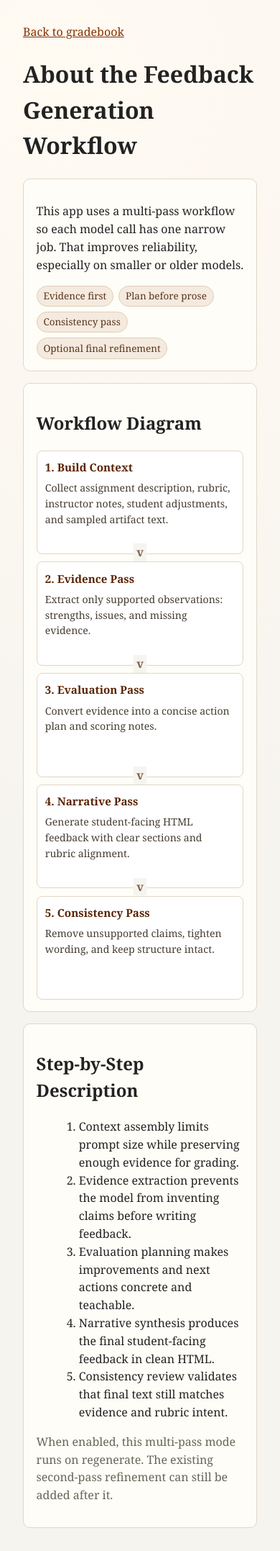
After one commit to gperdrizet/feedback, a Django app: page /about/ in a window 390 px wide. The commit adds this page. Shown: the whole page at 72% size. Run offline with Django 5.2, Linux system fonts and the light colour scheme; some libraries are stand-ins or nearby versions.

Commit message:
Add detailed multi-pass feedback workflow, About page, and draft mode indicators

```diff
--- /dev/null
+++ b/grading/templates/grading/about.html
@@ -0,0 +1,150 @@
+<!doctype html>
+<html lang="en">
+<head>
+  <meta charset="utf-8">
+  <link rel="icon" href="/favicon.ico">
+  <title>About Feedback Generation Workflow</title>
+  <style>
+    :root {
+      --bg: #f6f4ef;
+      --panel: #fffdf7;
+      --ink: #222;
+      --muted: #665;
+      --accent: #8a3200;
+      --line: #dfd7c8;
+      --chip: #f4eadf;
+    }
+    body {
+      font-family: Georgia, serif;
+      margin: 2rem;
+      background: radial-gradient(circle at 20% 5%, #fffaf2, var(--bg) 55%);
+      color: var(--ink);
+      line-height: 1.55;
+    }
+    a { color: var(--accent); }
+    .panel {
+      background: var(--panel);
+      border: 1px solid var(--line);
+      border-radius: 10px;
+      padding: 1rem 1.1rem;
+      margin-bottom: 1rem;
+    }
+    .diagram {
+      display: grid;
+      grid-template-columns: repeat(5, minmax(120px, 1fr));
+      gap: 0.65rem;
+      align-items: stretch;
+      margin-top: 0.8rem;
+    }
+    .step {
+      border: 1px solid var(--line);
+      border-radius: 8px;
+      background: #fff;
+      padding: 0.7rem;
+      position: relative;
+      min-height: 120px;
+    }
+    .step h3 {
+      font-size: 0.95rem;
+      margin: 0 0 0.35rem;
+      color: #5a2300;
+    }
+    .step p {
+      font-size: 0.88rem;
+      margin: 0;
+      color: #453d33;
+    }
+    .step::after {
+      content: "->";
+      position: absolute;
+      right: -0.55rem;
+      top: 50%;
+      transform: translateY(-50%);
+      color: #7b644f;
+      font-weight: bold;
+      background: var(--bg);
+      padding: 0 0.25rem;
+    }
+    .step:last-child::after { content: ""; }
+    .chips {
+      display: flex;
+      gap: 0.45rem;
+      flex-wrap: wrap;
+      margin-top: 0.6rem;
+    }
+    .chip {
+      border-radius: 999px;
+      border: 1px solid #e2cdb6;
+      background: var(--chip);
+      padding: 0.2rem 0.55rem;
+      font-size: 0.84rem;
+      color: #5b3519;
+    }
+    .muted { color: var(--muted); }
+    ol { margin: 0.35rem 0 0 1.2rem; }
+    @media (max-width: 1050px) {
+      .diagram { grid-template-columns: 1fr; }
+      .step::after {
+        content: "v";
+        right: 50%;
+        top: auto;
+        bottom: -0.7rem;
+        transform: translateX(50%);
+      }
+      .step:last-child::after { content: ""; }
+    }
+  </style>
+</head>
+<body>
+  <p><a href="{% url 'grading:gradebook' %}">Back to gradebook</a></p>
+  <h1>About the Feedback Generation Workflow</h1>
+
+  <div class="panel">
+    <p>This app uses a multi-pass workflow so each model call has one narrow job. That improves reliability, especially on smaller or older models.</p>
+    <div class="chips">
+      <span class="chip">Evidence first</span>
+      <span class="chip">Plan before prose</span>
+      <span class="chip">Consistency pass</span>
+      <span class="chip">Optional final refinement</span>
+    </div>
+  </div>
+
+  <div class="panel">
+    <h2>Workflow Diagram</h2>
+    <div class="diagram" aria-label="Feedback generation workflow diagram">
+      <div class="step">
+        <h3>1. Build Context</h3>
+        <p>Collect assignment description, rubric, instructor notes, student adjustments, and sampled artifact text.</p>
+      </div>
+      <div class="step">
+        <h3>2. Evidence Pass</h3>
+        <p>Extract only supported observations: strengths, issues, and missing evidence.</p>
+      </div>
+      <div class="step">
+        <h3>3. Evaluation Pass</h3>
+        <p>Convert evidence into a concise action plan and scoring notes.</p>
+      </div>
+      <div class="step">
+        <h3>4. Narrative Pass</h3>
+        <p>Generate student-facing HTML feedback with clear sections and rubric alignment.</p>
+      </div>
+      <div class="step">
+        <h3>5. Consistency Pass</h3>
+        <p>Remove unsupported claims, tighten wording, and keep structure intact.</p>
+      </div>
+    </div>
+  </div>
+
+  <div class="panel">
+    <h2>Step-by-Step Description</h2>
+    <ol>
+      <li>Context assembly limits prompt size while preserving enough evidence for grading.</li>
+      <li>Evidence extraction prevents the model from inventing claims before writing feedback.</li>
+      <li>Evaluation planning makes improvements and next actions concrete and teachable.</li>
+      <li>Narrative synthesis produces the final student-facing feedback in clean HTML.</li>
+      <li>Consistency review validates that final text still matches evidence and rubric intent.</li>
+    </ol>
+    <p class="muted">When enabled, this multi-pass mode runs on regenerate. The existing second-pass refinement can still be added after it.</p>
+  </div>
+</body>
+</html>
--- a/grading/templates/grading/assignment_detail.html
+++ b/grading/templates/grading/assignment_detail.html
@@ -52,6 +52,7 @@
 </head>
 <body>
   <p><a href="{% url 'grading:gradebook' %}">Back to gradebook</a></p>
+  <p><a href="{% url 'grading:about' %}">About feedback generation workflow</a></p>
   <h1>{{ assignment.name }}</h1>
   <p>Course: {{ assignment.course.name }} | Points: {{ assignment.points_possible }}</p>
 
--- a/grading/templates/grading/gradebook.html
+++ b/grading/templates/grading/gradebook.html
@@ -15,6 +15,7 @@
 </head>
 <body>
   <h1>Feedback Gradebook</h1>
+  <p><a href="{% url 'grading:about' %}">About feedback generation workflow</a></p>
 
   {% if messages %}
     <div class="messages">
--- a/grading/templates/grading/submission_detail.html
+++ b/grading/templates/grading/submission_detail.html
@@ -87,6 +87,7 @@
 </head>
 <body>
   <p><a href="{% url 'grading:assignment_detail' submission.assignment.pk %}">Back to assignment</a></p>
+  <p><a href="{% url 'grading:about' %}">About feedback generation workflow</a></p>
   <div class="submission-header">
     <h1>{{ submission.student_name }}</h1>
     <p class="header-meta">
@@ -157,6 +158,7 @@
           <div class="draft-meta">
             <span class="meta-chip">Provider: {{ draft.provider_name }}</span>
             <span class="meta-chip">Model: {{ draft.model_name }}</span>
+            <span class="meta-chip">Mode: {{ draft.generation_mode }}</span>
             {% if draft.draft_score is not None %}<span class="meta-chip">Score: {{ draft.draft_score }}</span>{% endif %}
           </div>
           <div class="draft-history-body">{{ draft.feedback_html|safe }}</div>
@@ -234,6 +236,7 @@
           </div>
           <p class="inline-actions review-actions">
             <label class="score-control">Score <input type="text" name="final_score" value="{{ submission.final_score|default:submission.proposed_score|default:'' }}"></label>
+            <label class="score-control"><input type="checkbox" name="use_detailed_passes" value="1"> Use detailed multi-pass generation</label>
             <label class="score-control"><input type="checkbox" name="use_review_pass" value="1"> Use second-pass refinement on regenerate</label>
             <button type="submit" name="action" value="save">Save Review</button>
             <button type="submit" name="action" value="post">Post to Canvas</button>
--- a/grading/urls.py
+++ b/grading/urls.py
@@ -6,6 +6,7 @@ app_name = "grading"
 
 urlpatterns = [
     path("", views.gradebook, name="gradebook"),
+    path("about/", views.about, name="about"),
     path("sync/", views.sync_assignment, name="sync_assignment"),
     path("assignments/<int:assignment_pk>/delete/", views.delete_assignment, name="delete_assignment"),
     path("assignments/<int:assignment_pk>/", views.assignment_detail, name="assignment_detail"),
--- a/grading/views.py
+++ b/grading/views.py
@@ -445,9 +445,26 @@ def _proposed_score_distribution(submissions, bin_count=10):
 	}
 
 
+def _generation_mode_label(prompt_version):
+	version = (prompt_version or "").strip().lower()
+	if version == "v1-single+review":
+		return "Single-pass + refinement"
+	if version == "v1-detailed":
+		return "Detailed multi-pass"
+	if version == "v1-detailed+review":
+		return "Detailed multi-pass + refinement"
+	if version == "v1-single":
+		return "Single-pass"
+	return "Single-pass"
+
+
 def gradebook(request):
 	assignments = AssignmentConfig.objects.select_related("course").prefetch_related("submissions")
 	return render(request, "grading/gradebook.html", {"assignments": assignments})
+
+
+def about(request):
+	return render(request, "grading/about.html")
 
 
 def delete_assignment(request, assignment_pk):
@@ -607,7 +624,12 @@ def submission_detail(request, submission_pk):
 		try:
 			if action == "generate":
 				use_review_pass = request.POST.get("use_review_pass") == "1"
-				generate_ai_draft(submission, use_review_pass=use_review_pass)
+				use_detailed_passes = request.POST.get("use_detailed_passes") == "1"
+				generate_ai_draft(
+					submission,
+					use_review_pass=use_review_pass,
+					use_detailed_passes=use_detailed_passes,
+				)
 				messages.success(request, "AI draft generated.")
 			elif action == "save":
 				submission.final_feedback = _sanitize_feedback_html(
@@ -674,6 +696,7 @@ def submission_detail(request, submission_pk):
 					"created_at": draft.created_at,
 					"provider_name": draft.provider_name,
 					"model_name": draft.model_name,
+					"generation_mode": _generation_mode_label(draft.prompt_version),
 					"draft_score": draft.draft_score,
 					"feedback_html": _sanitize_feedback_html(draft.draft_feedback),
 				}
```
Also changed, not shown: grading/services/ai_provider.py (+160 -46 lines), grading/services/canvas_sync.py (+13 -1 lines), grading/tests.py (+60 -3 lines).
